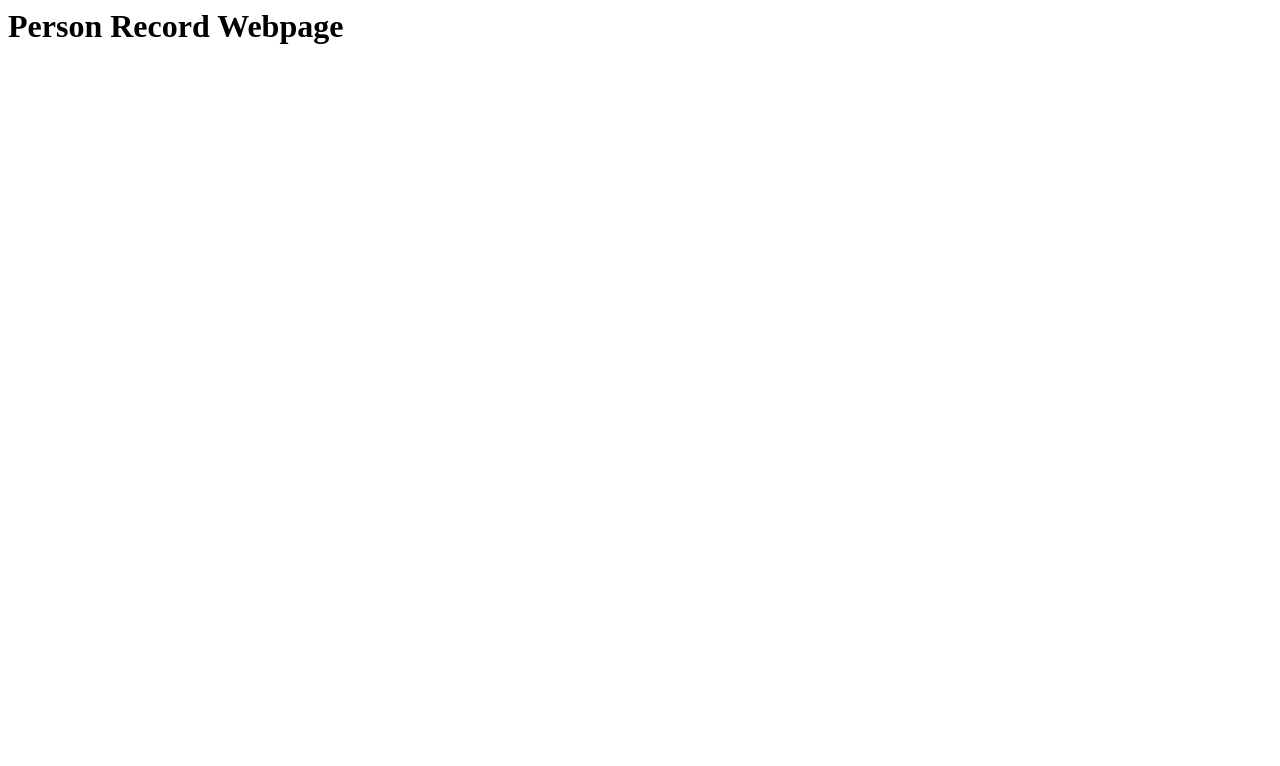
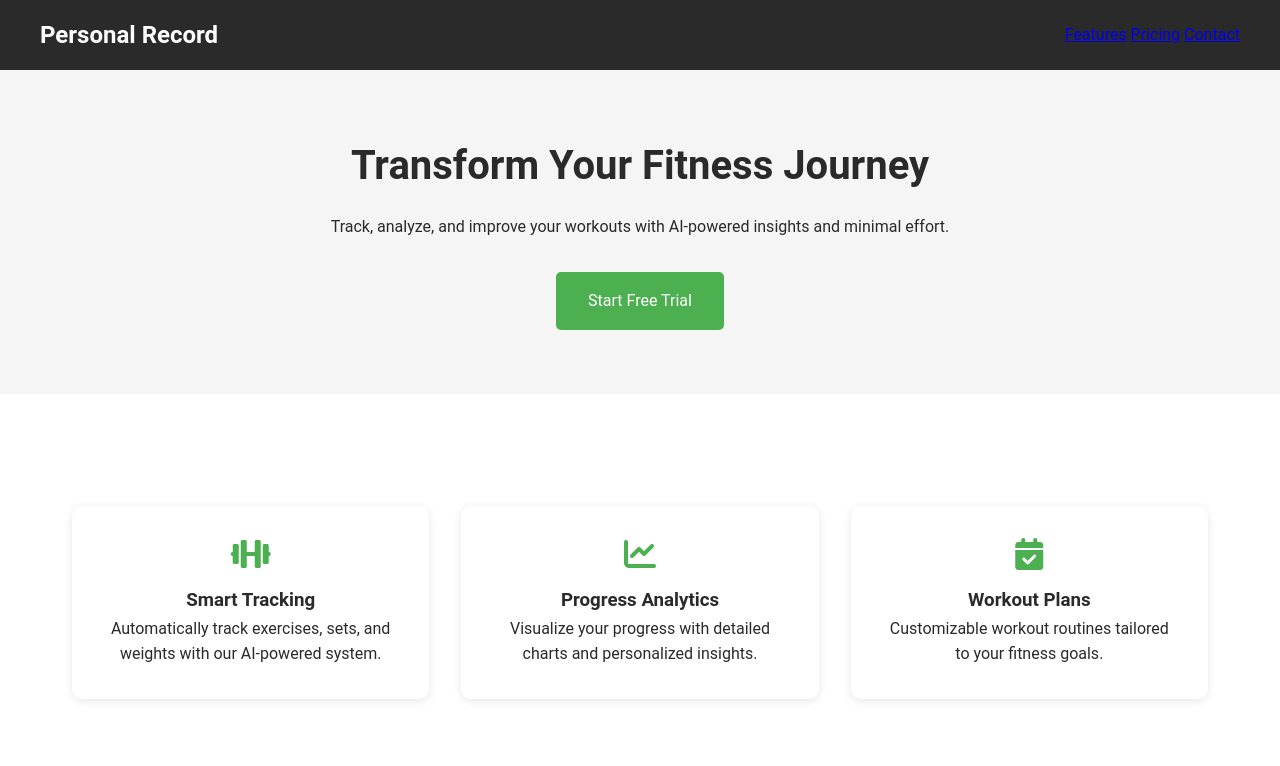
Before and after one commit to conrad-gilles/Personal-Record-Website, a plain HTML site: page index.html in a window 1280 px wide. Drawn offline with Linux system fonts and the light colour scheme.

Commit message:
deepseekThaGoat

```diff
--- a/index.html
+++ b/index.html
@@ -1,10 +1,168 @@
+<!DOCTYPE html>
 <html lang="en">
 <head>
     <meta charset="UTF-8">
     <meta name="viewport" content="width=device-width, initial-scale=1.0">
-        <title>Personal Record</title>
+    <title>Personal Record - Smart Gym Tracking</title>
+    <link rel="stylesheet" href="https://cdnjs.cloudflare.com/ajax/libs/font-awesome/6.0.0/css/all.min.css">
+    <style>
+        * {
+            margin: 0;
+            padding: 0;
+            box-sizing: border-box;
+            font-family: 'Roboto', sans-serif;
+        }
+
+        :root {
+            --primary-color: #2A2A2A;
+            --accent-color: #4CAF50;
+            --light-gray: #F5F5F5;
+        }
+
+        body {
+            line-height: 1.6;
+            color: var(--primary-color);
+        }
+
+        .header {
+            background: var(--primary-color);
+            padding: 1rem;
+            position: sticky;
+            top: 0;
+            z-index: 100;
+        }
+
+        .nav {
+            max-width: 1200px;
+            margin: 0 auto;
+            display: flex;
+            justify-content: space-between;
+            align-items: center;
+        }
+
+        .logo {
+            color: white;
+            font-size: 1.5rem;
+            font-weight: 700;
+            text-decoration: none;
+        }
+
+        .hero {
+            background: var(--light-gray);
+            padding: 4rem 2rem;
+            text-align: center;
+        }
+
+        .hero-content {
+            max-width: 800px;
+            margin: 0 auto;
+        }
+
+        h1 {
+            font-size: 2.5rem;
+            margin-bottom: 1rem;
+        }
+
+        .cta-button {
+            display: inline-block;
+            background: var(--accent-color);
+            color: white;
+            padding: 1rem 2rem;
+            border-radius: 5px;
+            text-decoration: none;
+            margin-top: 2rem;
+            transition: transform 0.2s;
+        }
+
+        .cta-button:hover {
+            transform: translateY(-2px);
+        }
+
+        .features {
+            padding: 4rem 2rem;
+            max-width: 1200px;
+            margin: 0 auto;
+        }
+
+        .features-grid {
+            display: grid;
+            grid-template-columns: repeat(auto-fit, minmax(250px, 1fr));
+            gap: 2rem;
+            margin-top: 3rem;
+        }
+
+        .feature-card {
+            text-align: center;
+            padding: 2rem;
+            border-radius: 10px;
+            background: white;
+            box-shadow: 0 2px 10px rgba(0,0,0,0.1);
+        }
+
+        .feature-icon {
+            font-size: 2rem;
+            color: var(--accent-color);
+            margin-bottom: 1rem;
+        }
+
+        @media (max-width: 768px) {
+            h1 {
+                font-size: 2rem;
+            }
+
+            .features {
+                padding: 2rem 1rem;
+            }
+        }
+    </style>
 </head>
 <body>
-        <h1>Person Record Webpage</h1>
+    <header class="header">
+        <nav class="nav">
+            <a href="#" class="logo">Personal Record</a>
+            <div class="nav-links">
+                <a href="#features">Features</a>
+                <a href="#pricing">Pricing</a>
+                <a href="#contact">Contact</a>
+            </div>
+        </nav>
+    </header>
+
+    <section class="hero">
+        <div class="hero-content">
+            <h1>Transform Your Fitness Journey</h1>
+            <p>Track, analyze, and improve your workouts with AI-powered insights and minimal effort.</p>
+            <a href="#" class="cta-button">Start Free Trial</a>
+            <div class="app-preview">
+                <!-- Add your app screenshot/image here -->
+            </div>
+        </div>
+    </section>
+
+    <section class="features" id="features">
+        <div class="features-grid">
+            <div class="feature-card">
+                <i class="fas fa-dumbbell feature-icon"></i>
+                <h3>Smart Tracking</h3>
+                <p>Automatically track exercises, sets, and weights with our AI-powered system.</p>
+            </div>
+            <div class="feature-card">
+                <i class="fas fa-chart-line feature-icon"></i>
+                <h3>Progress Analytics</h3>
+                <p>Visualize your progress with detailed charts and personalized insights.</p>
+            </div>
+            <div class="feature-card">
+                <i class="fas fa-calendar-check feature-icon"></i>
+                <h3>Workout Plans</h3>
+                <p>Customizable workout routines tailored to your fitness goals.</p>
+            </div>
+        </div>
+    </section>
+
+    <!-- Add more sections for Pricing, Testimonials, Footer etc. -->
+
+    <script>
+        // Add any necessary JavaScript here
+    </script>
 </body>
 </html>
```
Also changed, not shown: indexBefore.html (added, +10 -0 lines). Lines whose indentation alone changed are shown as unchanged.
